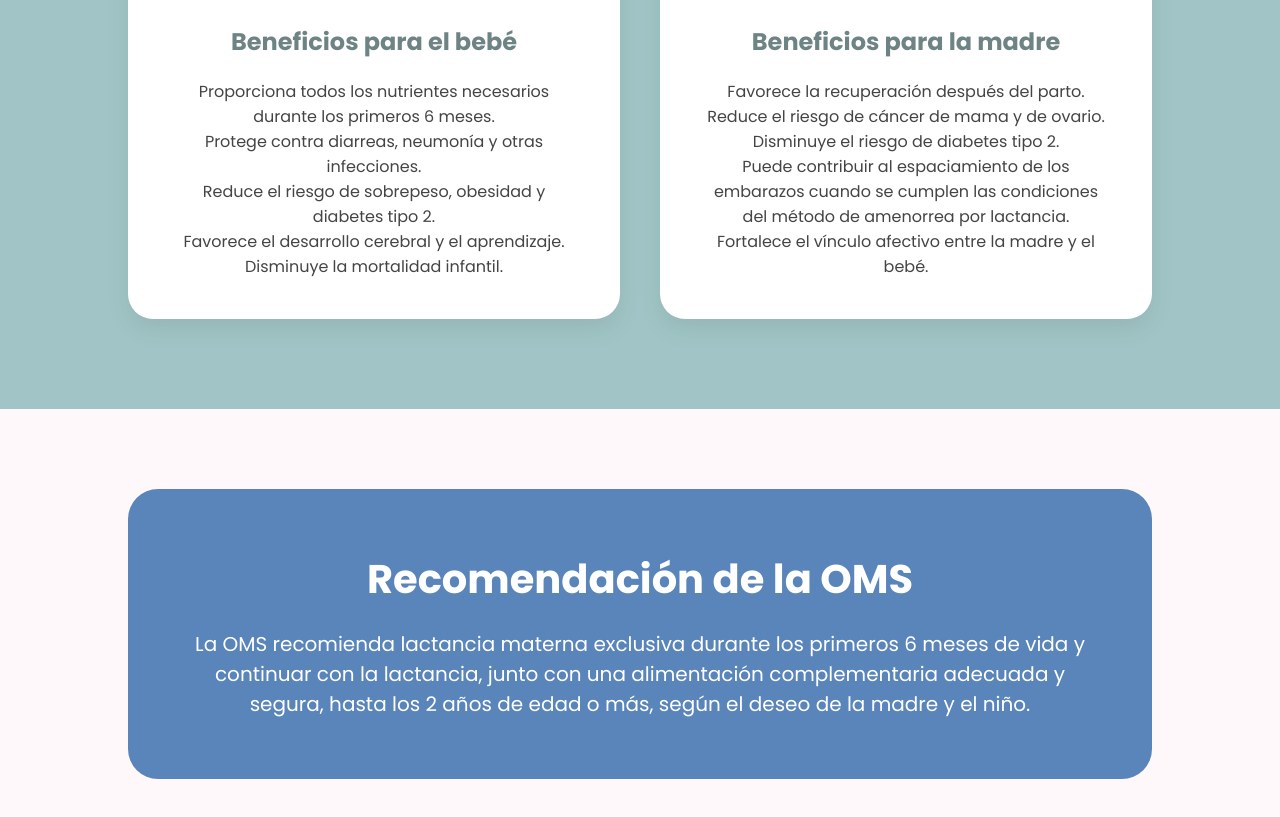
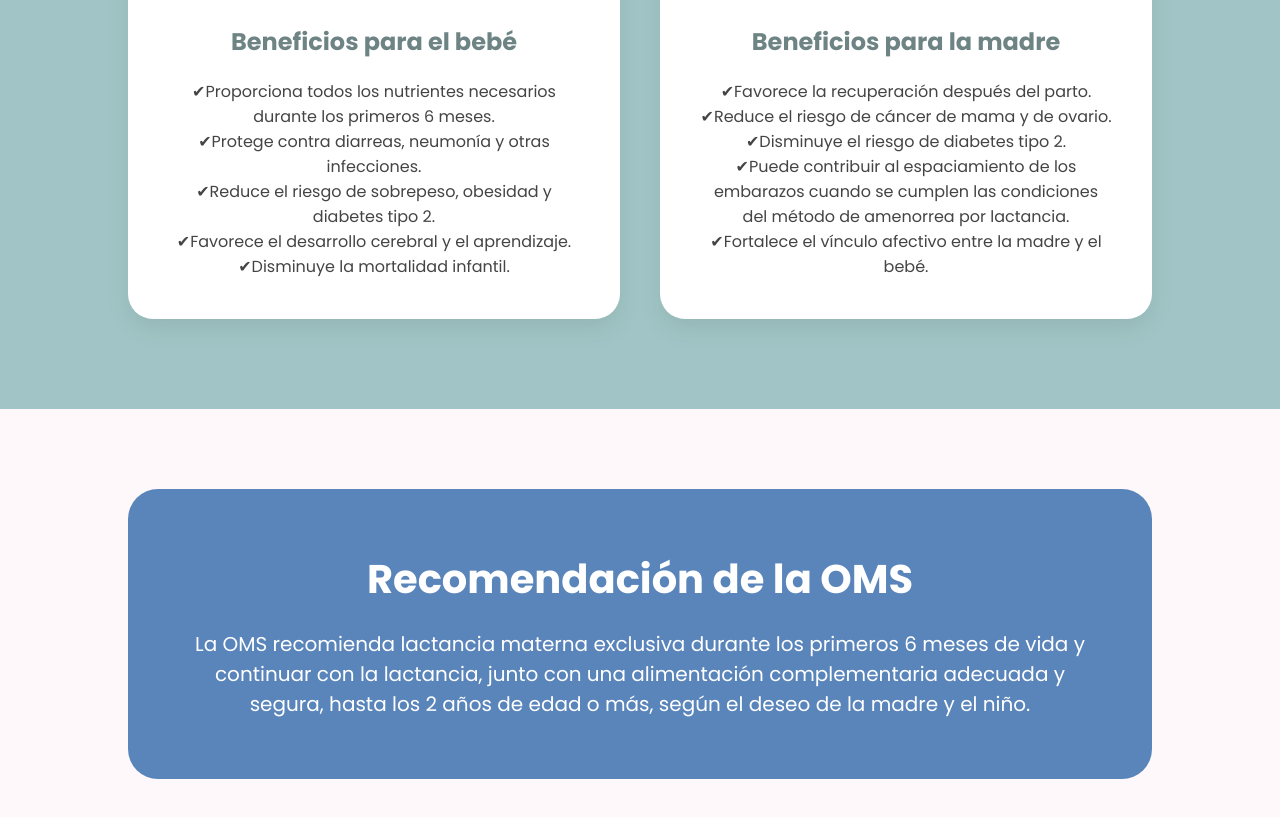
Before and after one commit to mar070125/CREACIONES-MAR, a plain HTML site: page index.html in a window 1280 px wide. Shown: the part 2627-3444 px from the top of the page. Drawn offline with Linux system fonts and the light colour scheme.

Commit message:
Update index.html

```diff
--- a/index.html
+++ b/index.html
@@ -111,11 +111,11 @@
 <img src="bb.png">
 <h2>Beneficios para el bebé</h2>
 <ul>
-<li>Proporciona todos los nutrientes necesarios durante los primeros 6 meses.</li>
-<li>Protege contra diarreas, neumonía y otras infecciones.</li>
-<li>Reduce el riesgo de sobrepeso, obesidad y diabetes tipo 2.</li>
-<li>Favorece el desarrollo cerebral y el aprendizaje.</li>
-<li>Disminuye la mortalidad infantil.</li>
+<li>✔Proporciona todos los nutrientes necesarios durante los primeros 6 meses.</li>
+<li>✔Protege contra diarreas, neumonía y otras infecciones.</li>
+<li>✔Reduce el riesgo de sobrepeso, obesidad y diabetes tipo 2.</li>
+<li>✔Favorece el desarrollo cerebral y el aprendizaje.</li>
+<li>✔Disminuye la mortalidad infantil.</li>
 </ul>
 </div>
 
@@ -123,11 +123,11 @@
 <img src="mama3.png">
 <h2>Beneficios para la madre</h2>
 <ul>
-<li>Favorece la recuperación después del parto.</li>
-<li>Reduce el riesgo de cáncer de mama y de ovario.</li>
-<li>Disminuye el riesgo de diabetes tipo 2.</li>
-<li>Puede contribuir al espaciamiento de los embarazos cuando se cumplen las condiciones del método de amenorrea por lactancia.</li>
-<li>Fortalece el vínculo afectivo entre la madre y el bebé.</li>
+<li>✔Favorece la recuperación después del parto.</li>
+<li>✔Reduce el riesgo de cáncer de mama y de ovario.</li>
+<li>✔Disminuye el riesgo de diabetes tipo 2.</li>
+<li>✔Puede contribuir al espaciamiento de los embarazos cuando se cumplen las condiciones del método de amenorrea por lactancia.</li>
+<li>✔Fortalece el vínculo afectivo entre la madre y el bebé.</li>
 </ul>
 </div>
 
```
